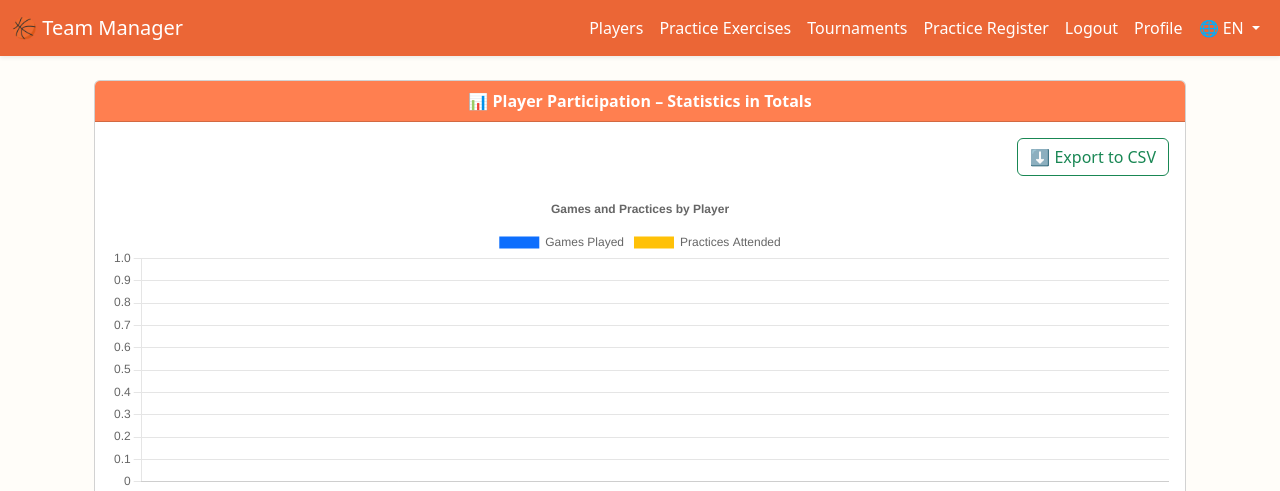
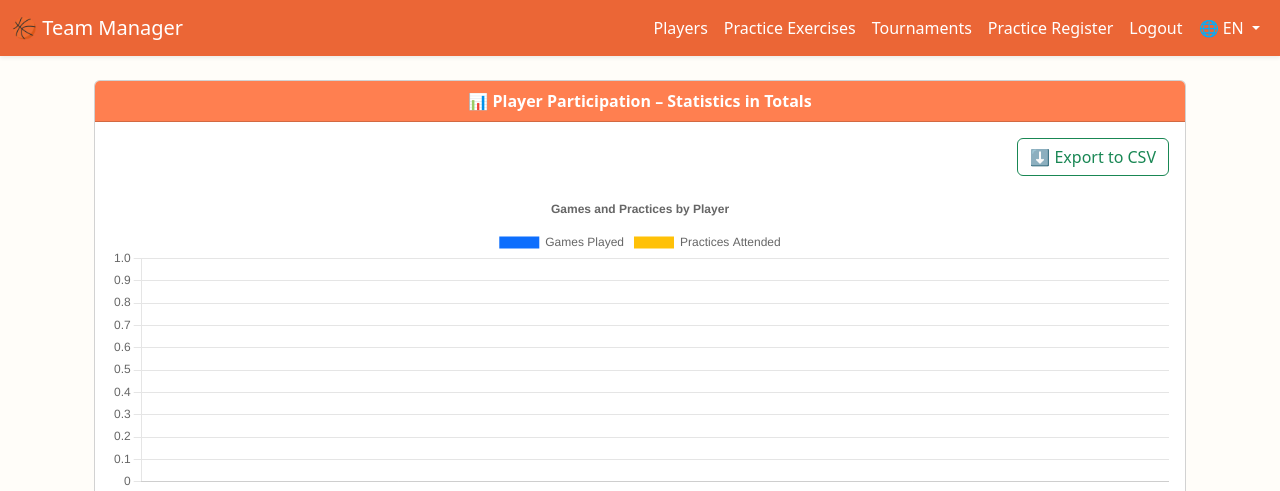
Before and after one commit to mfreitas64/team-manager, a Flask app: page /dashboard/dashboard-totals in a window 1280 px wide. Shown: the top 491 px of the page. Run offline with Flask 3, Linux system fonts and the light colour scheme; the visitor is signed in with stand-in values (Sample User, id 1); data that the repository does not hold is empty.

Commit message:
New version with multi languague support fix

```diff
--- a/app/templates/base.html
+++ b/app/templates/base.html
@@ -57,9 +57,6 @@
         {% else %}
           <li class="nav-item"><a class="nav-link" href="{{ url_for('auth.logout') }}">{{ _('Logout') }}</a></li>
         {% endif %}
-        {% if current_user.is_authenticated %}
-          <li class="nav-item"><a class="nav-link" href="{{ url_for('auth.profile') }}">{{ _('Profile') }}</a></li>
-        {% endif %}
         {% if current_user.is_authenticated and current_user.is_admin %}
           <li class="nav-item"><a class="nav-link" href="{{ url_for('admin.admin_dashboard') }}">{{ _('Admin Dashboard') }}</a></li>
         {% endif %}
```
